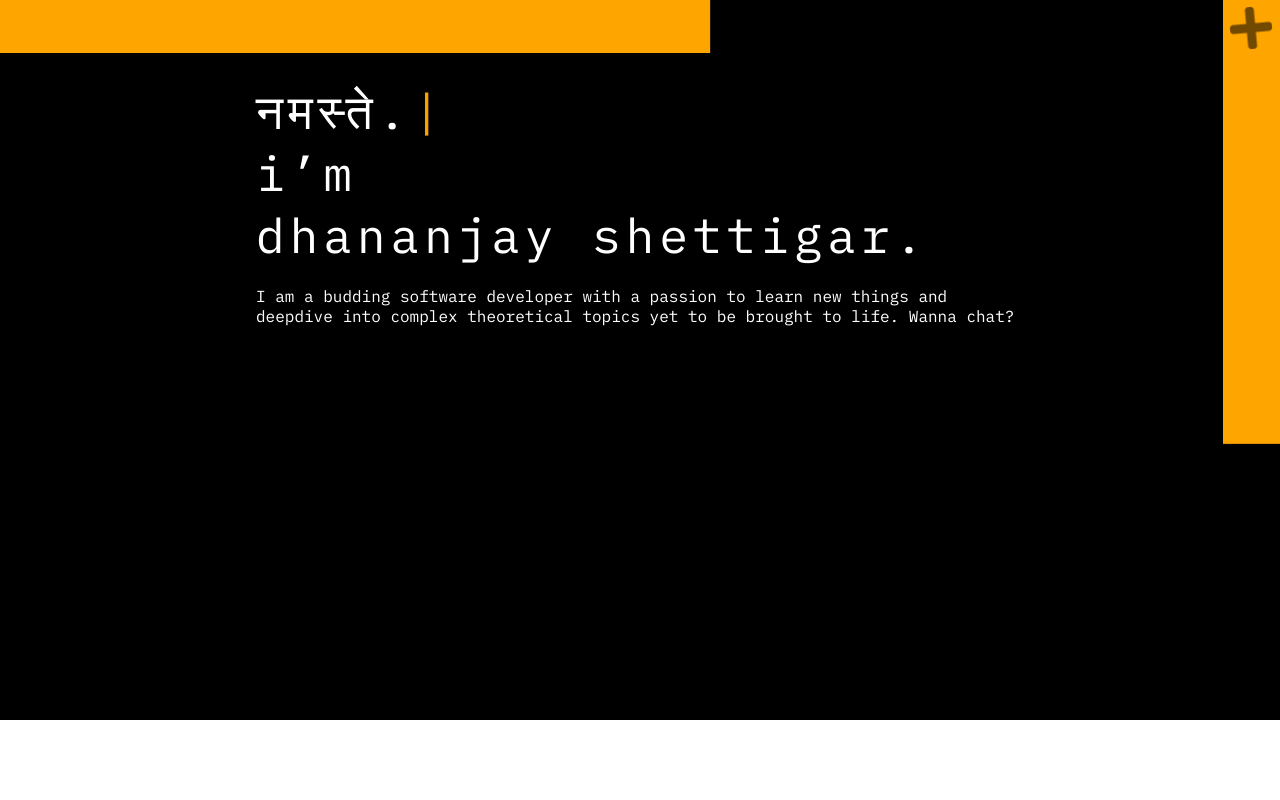
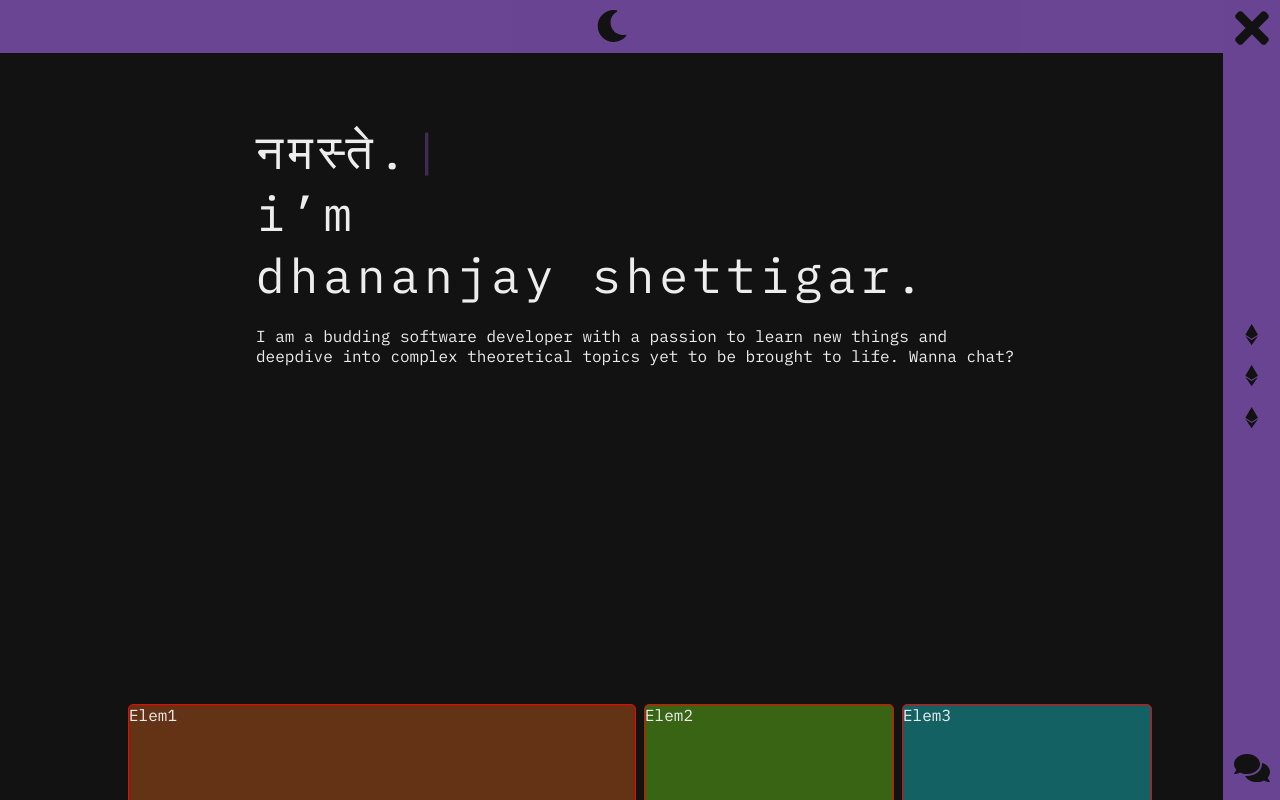
Before and after one commit to djroxx2000/my-portfolio, a React app in the folder lets-talk-client/: page / in a window 1280 px wide. Both pictures are taken after a click on the element 1250 px from the left and 27 px from the top of the page. Shown: the top 800 px of the page. Built offline with nearby package versions, Linux system fonts and the light colour scheme.

Commit message:
Lots of Stuff
1. Added fontawesome icons
2. Added theme support to all accented elements
3. Added page navigation
4. Added full page modal
5. Added portfolio grid with preliminary design
6. Need to refactor functions into utility folder
7. Need to refactor css for theming

```diff
--- a/lets-talk-client/package.json
+++ b/lets-talk-client/package.json
@@ -4,6 +4,7 @@
   "private": true,
   "dependencies": {
     "@fortawesome/fontawesome-svg-core": "^1.2.36",
+    "@fortawesome/free-brands-svg-icons": "^5.15.4",
     "@fortawesome/free-solid-svg-icons": "^5.15.4",
     "@fortawesome/react-fontawesome": "^0.1.16",
     "@testing-library/jest-dom": "^5.15.0",
--- a/lets-talk-client/src/components/App.js
+++ b/lets-talk-client/src/components/App.js
@@ -1,16 +1,55 @@
-import React from "react";
+import React, { useRef, useEffect } from "react";
 import { GlobalContext } from "../contexts/Globals/GlobalProvider";
 
 import "../styles/App.css";
 import Hero from "./Hero";
 import Navigation from "./Navigation";
+import PortfolioGrid from "./PortfolioGrid";
+import PageModal from "./PageModal";
 
 function App() {
   const [state, _] = React.useContext(GlobalContext);
+  const hero = useRef(null);
+  const portfolio = useRef(null);
+
+  useEffect(() => {
+    scrollToComponent();
+  }, [state.navClick]);
+
+  useEffect(() => {
+    if (state.themeDark) {
+      document.documentElement.style.background = "var(--color-dark-bg)";
+    } else {
+      document.documentElement.style.background = "var(--color-bright-bg)";
+    }
+  }, [state.themeDark]);
+
+  const scrollToComponent = () => {
+    let component = window.location.hash;
+    switch (window.location.hash) {
+      case "#hero":
+        hero.current.scrollIntoView();
+        hero.current.focus();
+        break;
+      case "#portfolio":
+        portfolio.current.scrollIntoView();
+        portfolio.current.focus();
+        break;
+    }
+  };
+
   return (
     <div className={"App " + (state.themeDark ? "theme-dark" : "theme-light")}>
-      <Navigation />
-      <Hero />
+      <PageModal />
+      <div>
+        <Navigation />
+      </div>
+      <div ref={hero}>
+        <Hero />
+      </div>
+      <div ref={portfolio}>
+        <PortfolioGrid />
+      </div>
     </div>
   );
 }
--- a/lets-talk-client/src/components/Hero.js
+++ b/lets-talk-client/src/components/Hero.js
@@ -1,4 +1,4 @@
-import React from "react";
+import React, { useEffect } from "react";
 import { GlobalContext } from "../contexts/Globals/GlobalProvider";
 
 import TypeWriter from "typewriter-effect";
@@ -6,6 +6,16 @@ import "../styles/Hero.css";
 
 export default function Hero() {
   const [state, _] = React.useContext(GlobalContext);
+
+  useEffect(() => {
+    const typeCursor = document.getElementsByClassName("Typewriter__cursor")[0];
+    if (state.themeDark) {
+      typeCursor.style.color = "var(--color-dark-accent)";
+    } else {
+      typeCursor.style.color = "var(--color-bright-accent)";
+    }
+  }, [state.themeDark]);
+
   const greetings = [
     "<span>hi</span>.",
     "<span>नमस्ते</span>.",
@@ -24,7 +34,7 @@ export default function Hero() {
             loop: true,
             pauseFor: 4000,
             delay: 150,
-            deleteSpeed: 75,
+            deleteSpeed: 85,
           }}
         />
         <span>i’m</span>
--- a/lets-talk-client/src/components/Navigation.js
+++ b/lets-talk-client/src/components/Navigation.js
@@ -1,78 +1,193 @@
-import React, { useState, useRef } from "react";
+import React, { useEffect, useRef } from "react";
 import { GlobalContext } from "../contexts/Globals/GlobalProvider";
 
 import "../styles/Navigation.css";
 import { FontAwesomeIcon } from "@fortawesome/react-fontawesome";
-import { faPlus } from "@fortawesome/free-solid-svg-icons";
+import {
+  faPlus,
+  faSun,
+  faMoon,
+  faComments,
+} from "@fortawesome/free-solid-svg-icons";
+import { faEthereum } from "@fortawesome/free-brands-svg-icons";
 
 export default function Navigation() {
   const [state, dispatch] = React.useContext(GlobalContext);
-  const [navOpen, setNavOpen] = useState(false);
 
+  const navRoot = useRef(null);
   const navTop = useRef(null);
+  const navRight = useRef(null);
   const navCoreIcon = useRef(null);
-  const navRight = useRef(null);
+  const navThemeIcon = useRef(null);
+
+  useEffect(() => {
+    navElementHide();
+  }, []);
+
+  useEffect(() => {
+    if (state.modalOpen) {
+      navRoot.current.style.display = "none";
+    } else {
+      navRoot.current.style.display = "block";
+    }
+  }, [state.modalOpen]);
 
   const setOpenNavAnimations = () => {
-    navTop.current.style.animation = "fadeInLeft 4s ease-in infinite";
-    navCoreIcon.current.style.animation = "rotateAntiClock 4s ease-in infinite";
-    navRight.current.style.animation = "fadeInDown 4s ease-in infinite";
+    navTop.current.style.transform = "translateX(0)";
+    navRight.current.style.transform = "translateY(0)";
+    navCoreIcon.current.style.transform = "rotate(45deg)";
+    if (state.themeDark) {
+      navCoreIcon.current.style.color = "var(--color-dark-bg)";
+    } else {
+      navCoreIcon.current.style.color = "var(--color-bright-bg)";
+    }
+    setTimeout(() => {
+      navElementShow();
+    }, 2500);
   };
 
   const setCloseNavAnimations = () => {
-    navTop.current.style.animation = "fadeOutRight 4s ease-in infinite";
-    navCoreIcon.current.style.animation = "rotateClock 4s ease-in infinite";
-    navRight.current.style.animation = "fadeOutUp 4s ease-in infinite";
+    navTop.current.style.transform = "translateX(-100vw)";
+    navRight.current.style.transform = "translateY(-100vh)";
+    navCoreIcon.current.style.transform = "rotate(-360deg) ";
+    navThemeIcon.current.style.display = "none";
+    setTimeout(() => {
+      if (state.themeDark) {
+        navCoreIcon.current.style.color = "var(--color-dark-accent)";
+      } else {
+        navCoreIcon.current.style.color = "var(--color-bright-accent)";
+      }
+    }, 2500);
   };
 
-  const removeNavAnimations = () => {
-    navTop.current.style.animation = "";
-    navCoreIcon.current.style.animation = "";
-    navRight.current.style.animation = "";
+  const navElementShow = () => {
+    const navPageIcons = document.getElementsByClassName("nav-open-icon");
+    for (let elem of navPageIcons) {
+      elem.style.display = "block";
+    }
   };
 
-  const adjustNavStyles = () => {
-    if (navOpen) {
-      navTop.current.style.opacity = "0";
-      navRight.current.style.opacity = "0";
-      navCoreIcon.current.style.transform = "rotate(0deg)";
-      navCoreIcon.current.style.color = "orange";
-    } else {
-      navTop.current.style.opacity = "1";
-      navRight.current.style.opacity = "1";
-      navCoreIcon.current.style.transform = "rotate(315deg)";
-      navCoreIcon.current.style.color = "black";
+  const navElementHide = () => {
+    const navPageIcons = document.getElementsByClassName("nav-open-icon");
+    for (let elem of navPageIcons) {
+      elem.style.display = "none";
     }
   };
 
   const toggleNavState = (ev) => {
     ev.preventDefault();
-    if (navOpen) {
+    dispatch({ type: "toggle_nav" });
+    console.log(state.navOpen);
+    if (state.navOpen) {
+      setOpenNavAnimations();
+    } else {
       setCloseNavAnimations();
+      navElementHide();
+    }
+  };
+
+  const toggleTheme = (ev) => {
+    ev.preventDefault();
+    console.log("theme toggle");
+    dispatch({ type: "toggle_theme" });
+    console.log(state.themeDark);
+    if (!state.themeDark) {
+      navTop.current.style.background = "var(--color-dark-accent)";
+      navTop.current.style.color = "var(--color-dark-bg)";
+      navRight.current.style.background = "var(--color-dark-accent)";
+      navRight.current.style.color = "var(--color-dark-bg)";
+      navCoreIcon.current.style.color = "var(--color-dark-bg)";
     } else {
-      setOpenNavAnimations();
+      navTop.current.style.background = "var(--color-bright-accent)";
+      navTop.current.style.color = "var(--color-bright-bg)";
+      navRight.current.style.background = "var(--color-bright-accent)";
+      navRight.current.style.color = "var(--color-bright-bg)";
+      navCoreIcon.current.style.color = "var(--color-bright-bg)";
     }
-    setNavOpen(!navOpen);
-    if (!navOpen) {
-      adjustNavStyles();
-    }
-    setTimeout(() => {
-      removeNavAnimations();
-      if (navOpen) {
-        adjustNavStyles();
-      }
-    }, 4000);
+    // navTop.current.style.background = "var(--color-bright-accent)";
   };
 
   return (
-    <div className="nav-root">
-      <div ref={navTop} className="nav-top"></div>
+    <div ref={navRoot} className="nav-root">
+      <div ref={navTop} className="nav-top">
+        <div
+          ref={navThemeIcon}
+          onClick={toggleTheme}
+          className="icon-div nav-open-icon nav-theme-icon-wrapper"
+        >
+          <FontAwesomeIcon
+            className="nav-theme-icon"
+            size="2x"
+            icon={state.themeDark ? faMoon : faSun}
+          />
+        </div>
+      </div>
       <div onClick={toggleNavState} className="nav-core">
-        <div ref={navCoreIcon} className="nav-core-icon-wrapper">
+        <div ref={navCoreIcon} className="icon-div nav-core-icon-wrapper">
           <FontAwesomeIcon className="nav-core-icon" size="3x" icon={faPlus} />
         </div>
       </div>
-      <div ref={navRight} className="nav-right"></div>
+      <div ref={navRight} className="nav-right">
+        <div>{/* This div for making flex column work right */}</div>
+        <div className="nav-page-elem-wrapper">
+          <div className="nav-open-icon">
+            <a
+              href="#hero"
+              onClick={() => {
+                dispatch({ type: "click_nav" });
+              }}
+            >
+              <FontAwesomeIcon
+                className="nav-page-icon"
+                size="lg"
+                icon={faEthereum}
+              />
+            </a>
+          </div>
+          <div className="nav-open-icon">
+            <a
+              href="#portfolio"
+              className="nav-open-icon"
+              onClick={() => {
+                dispatch({ type: "click_nav" });
+              }}
+            >
+              <FontAwesomeIcon
+                className="nav-page-icon"
+                size="lg"
+                icon={faEthereum}
+              />
+            </a>
+          </div>
+          <div className="nav-open-icon">
+            <a
+              href="#"
+              className="nav-open-icon"
+              onClick={() => {
+                dispatch({ type: "click_nav" });
+              }}
+            >
+              <FontAwesomeIcon
+                className="nav-page-icon"
+                size="lg"
+                icon={faEthereum}
+              />
+            </a>
+          </div>
+        </div>
+        <div
+          className="nav-open-icon"
+          onClick={() => {
+            dispatch({ type: "toggle_modal" });
+          }}
+        >
+          <FontAwesomeIcon
+            className="nav-chat-icon"
+            size="2x"
+            icon={faComments}
+          />
+        </div>
+      </div>
     </div>
   );
 }
--- /dev/null
+++ b/lets-talk-client/src/components/PageModal.js
@@ -0,0 +1,49 @@
+import React, { useEffect, useRef } from "react";
+import { GlobalContext } from "../contexts/Globals/GlobalProvider";
+
+import "../styles/PageModal.css";
+import { FontAwesomeIcon } from "@fortawesome/react-fontawesome";
+import { faTimes } from "@fortawesome/free-solid-svg-icons";
+
+export default function PageModal() {
+  const [state, dispatch] = React.useContext(GlobalContext);
+
+  const modal = useRef(null);
+  const modalClose = useRef(null);
+
+  useEffect(() => {
+    if (state.modalOpen) {
+      modal.current.style.display = "block";
+    } else {
+      modal.current.style.display = "none";
+    }
+  }, [state.modalOpen]);
+
+  useEffect(() => {
+    if (state.themeDark) {
+      modal.current.style.background = "var(--color-bright-transparent-low)";
+      modalClose.current.style.color = "var(--color-dark-alert)";
+    } else {
+      modal.current.style.background = "var(--color-dark-transparent-low)";
+      modalClose.current.style.color = "var(--color-bright-alert)";
+    }
+  }, [state.themeDark]);
+
+  return (
+    <div className="global-modal" ref={modal}>
+      <div
+        className="modal-close-btn"
+        ref={modalClose}
+        onClick={() => {
+          dispatch({ type: "toggle_modal" });
+        }}
+      >
+        <FontAwesomeIcon
+          className="modal-close-icon"
+          size="3x"
+          icon={faTimes}
+        />
+      </div>
+    </div>
+  );
+}
--- /dev/null
+++ b/lets-talk-client/src/components/PortfolioGrid.js
@@ -0,0 +1,35 @@
+import React, { useEffect } from "react";
+import { GlobalContext } from "../contexts/Globals/GlobalProvider";
+
+import "../styles/PortfolioGrid.css";
+
+export default function PortfolioGrid() {
+  const [state, dispatch] = React.useContext(GlobalContext);
+
+  useEffect(() => {
+    const elems = document.getElementsByClassName("portfolio-elem");
+    for (let elem of elems) {
+      if (state.themeDark) {
+        elem.classList.remove("theme-bright");
+        elem.classList.add("theme-dark");
+      } else {
+        elem.classList.remove("theme-dark");
+        elem.classList.add("theme-bright");
+      }
+    }
+  }, [state.themeDark]);
+
+  return (
+    <div className="portfolio-root">
+      <div className="portfolio-elem portfolio-elem-1">Elem1</div>
+      <div className="portfolio-elem portfolio-elem-2">Elem2</div>
+      <div className="portfolio-elem portfolio-elem-3">Elem3</div>
+      <div className="portfolio-elem portfolio-elem-4">Elem4</div>
+      <div className="portfolio-elem portfolio-elem-5">Elem5</div>
+      <div className="portfolio-elem portfolio-elem-6">Elem6</div>
+      <div className="portfolio-elem portfolio-elem-7">Elem7</div>
+      <div className="portfolio-elem portfolio-elem-8">Elem8</div>
+      <div className="portfolio-elem portfolio-elem-9">Elem9</div>
+    </div>
+  );
+}
--- a/lets-talk-client/src/contexts/Globals/reducer.js
+++ b/lets-talk-client/src/contexts/Globals/reducer.js
@@ -5,7 +5,21 @@ export const reducer = (state, action) => {
         ...state,
         themeDark: !state.themeDark,
       };
-
+    case "toggle_nav":
+      return {
+        ...state,
+        navOpen: !state.navOpen,
+      };
+    case "click_nav":
+      return {
+        ...state,
+        navClick: !state.navClick,
+      };
+    case "toggle_modal":
+      return {
+        ...state,
+        modalOpen: !state.modalOpen,
+      };
     default:
       return state;
   }
@@ -13,4 +27,7 @@ export const reducer = (state, action) => {
 
 export const initialState = {
   themeDark: true,
+  navOpen: true,
+  navClick: true,
+  modalOpen: false,
 };
--- a/lets-talk-client/src/index.css
+++ b/lets-talk-client/src/index.css
@@ -2,10 +2,24 @@
 @import url("https://fonts.googleapis.com/css2?family=IBM+Plex+Mono:wght@300;400;500&display=swap");
 
 :root {
-  --color-primary-bg: pink;
-  --color-primary-font: black;
-  --color-primary-accent: #101010;
-  --color-primary-accent: #ffffff;
+  --color-dark-bg: #121212;
+  --color-dark-font: #ededed;
+  --color-dark-accent: #915cceb0;
+  --color-dark-transparent: rgba(200, 200, 200, 0.5);
+  --color-dark-transparent-low: rgba(150, 150, 150, 0.9);
+  --color-dark-alert: #964c58;
+
+  --color-bright-bg: #cdcddd;
+  --color-bright-font: #121212;
+  --color-bright-accent: #5c66f3b0;
+  --color-bright-transparent: rgba(50, 50, 50, 0.5);
+  --color-bright-transparent-low: rgba(50, 50, 50, 0.9);
+  --color-bright-alert: #ac142f;
+}
+
+html {
+  scroll-behavior: smooth;
+  background: var(--color-dark-bg);
 }
 
 body {
@@ -22,6 +36,11 @@ code {
     monospace;
 }
 
+a {
+  text-decoration: none;
+  color: inherit;
+}
+
 .btn {
   color: var(--color-primary-font);
   background: var(--color-primary-bg);
--- a/lets-talk-client/src/styles/App.css
+++ b/lets-talk-client/src/styles/App.css
@@ -5,11 +5,11 @@
 }
 
 .theme-dark {
-  background: black;
+  background: var(--color-dark-bg);
 }
 
 .theme-light {
-  background: white;
+  background: var(--color-bright-bg);
 }
 
 .App-link {
--- a/lets-talk-client/src/styles/Hero.css
+++ b/lets-talk-client/src/styles/Hero.css
@@ -1,8 +1,8 @@
 .hero {
   box-sizing: border-box;
   margin: 0 auto;
-  min-height: 90vh;
-  padding-top: 5em;
+  min-height: 80vh;
+  padding-top: 15vh;
   width: 60vw;
   display: flex;
   flex-direction: column;
@@ -16,15 +16,15 @@
 }
 
 .Typewriter__cursor {
-  color: orange;
+  color: var(--color-bright-accent);
 }
 
 .theme-dark {
-  caret-color: orange;
-  color: white;
+  caret-color: var(--color-dark-accent);
+  color: var(--color-dark-font);
 }
 
 .theme-light {
-  caret-color: blue;
-  color: black;
+  caret-color: var(--color-bright-accent);
+  color: var(--color-bright-font);
 }
--- a/lets-talk-client/src/styles/Navigation.css
+++ b/lets-talk-client/src/styles/Navigation.css
@@ -1,16 +1,24 @@
 :root {
-  --var-accent-bright: #FFA500;
+  --nav-anim-time: 2.5s;
+  --nav-elem-anim-time: 1s;
 }
 
 .nav-top {
   position: fixed;
+  display: flex;
+  text-align: center;
+  justify-content: center;
+  align-items: center;
+  flex-direction: row;
   top: 0;
   left: 0;
-  width: 100vw;
+  width: calc(100vw - 3.55em);
   height: 3.3em;
   z-index: 100;
-  opacity: 0;
-  background: var(--var-accent-bright);
+  background: var(--color-dark-accent);
+  color: var(--color-dark-bg);
+  transform: translateX(-100vw);
+  transition: transform var(--nav-anim-time) linear;
 }
 
 .nav-core {
@@ -18,91 +26,59 @@
   padding: 3.5px;
   justify-content: center;
   position: fixed;
-  top: 0;
-  right: 2px;
-  height: 3em;
-  width: 3em;
+  right: 0;
   z-index: 101;
 }
 
-.nav-core-icon-wrapper {
-  color: var(--var-accent-bright);
+.nav-core-icon-wrapper,
+.nav-theme-icon-wrapper {
   background: rgba(0, 0, 0, 0);
-  width: 100%;
-  height: 100%;
+  width: fit-content;
+  height: fit-content;
 }
 
-.nav-core-icon:hover {
+.nav-core-icon-wrapper {
+  color: var(--color-dark-accent);
+  transform: rotate(-360deg);
+  transition: transform var(--nav-anim-time) linear;
+  padding: 0 4px;
+}
+
+.nav-theme-icon-wrapper {
+  display: none;
+  transition: display var(--nav-elem-anim-time) linear;
+}
+
+.nav-core-icon:hover,
+.nav-theme-icon:hover,
+.nav-chat-icon:hover {
   cursor: pointer;
 }
 
 .nav-right {
   position: fixed;
+  display: flex;
+  flex-direction: column;
+  text-align: center;
+  justify-content: space-between;
   top: 0;
   right: 0;
   height: 100vh;
   width: 3.55em;
   z-index: 100;
-  opacity: 0;
-  background: var(--var-accent-bright);
+  background: var(--color-dark-accent);
+  color: var(--color-dark-bg);
+  transform: translateY(-100vh);
+  transition: transform var(--nav-anim-time) linear;
 }
 
-@keyframes rotateAntiClock {
-  from {
-    color: var(--var-accent-bright);
-    transform: rotate(0deg);
-  } to {
-    color: black;
-    transform: rotate(315deg);
-  }
+.nav-page-elem-wrapper {
+  display: flex;
+  text-align: center;
+  flex-direction: column;
+  gap: 20px;
 }
 
-@keyframes rotateClock {
-  from {
-    color: black;
-    transform: rotate(315deg);
-  } to {
-    color: var(--var-accent-bright);
-    transform: rotate(0deg);
-  }
+.nav-chat-icon {
+  padding-bottom: 0.5em;
 }
-
-@keyframes fadeInLeft {
-  from {
-    /* opacity: 0; */
-    transform: translateX(-100vw);
-  } to {
-    /* opacity: 1; */
-    transform: translateX(0);
-  }
-}
-
-@keyframes fadeOutRight {
-  from {
-    /* opacity: 1; */
-    transform: translateX(0);
-  } to {
-    /* opacity: 0; */
-    transform: translateX(-100vw);
-  }
-}
-
-@keyframes fadeInDown {
-  from {
-    /* opacity: 0; */
-    transform: translateY(-100vh);
-  } to {
-    /* opacity: 1; */
-    transform: translateY(0);
-  }
-}
-
-@keyframes fadeOutUp {
-  from {
-    /* opacity: 1; */
-    transform: translateY(0);
-  } to {
-    /* opacity: 0; */
-    transform: translateY(-100vh);
-  }
-}
--- /dev/null
+++ b/lets-talk-client/src/styles/PageModal.css
@@ -0,0 +1,25 @@
+.global-modal {
+  box-sizing: border-box;
+  position: fixed;
+  width: 95vw;
+  height: 95vh;
+  top: 2.5vh;
+  left: 2.5vw;
+  background: var(--color-bright-transparent-low);
+  border-radius: 5px;
+  border: 1px solid var(--color-dark-transparent);
+  z-index: 103;
+}
+
+.modal-close-btn {
+  box-sizing: border-box;
+  position: absolute;
+  padding: 0.6em 1em;
+  right: 0;
+  top: 0;
+  color: var(--color-dark-alert);
+}
+
+.modal-close-btn:hover {
+  cursor: pointer;
+}
--- /dev/null
+++ b/lets-talk-client/src/styles/PortfolioGrid.css
@@ -0,0 +1,124 @@
+.portfolio-root {
+  width: 80vw;
+  margin: 0 auto;
+  padding: 4em 0;
+  display: grid;
+  grid-template-columns: repeat(4, 1fr);
+  grid-template-areas:
+    "elem1 elem1 elem2 elem3"
+    "elem4 elem5 elem2 elem6"
+    "elem7 elem8 elem8 elem9";
+  grid-auto-columns: minmax(14em, auto);
+  grid-auto-rows: minmax(20em, auto);
+  gap: 0.5em;
+}
+
+.portfolio-elem {
+  position: relative;
+  border-radius: 5px;
+  border: 1px solid red;
+}
+
+.portfolio-elem.theme-dark:hover {
+  cursor: pointer;
+  box-shadow: 0 0 3em var(--color-dark-transparent) inset;
+}
+
+.portfolio-elem.theme-bright:hover {
+  cursor: pointer;
+  box-shadow: 0 0 3em var(--color-bright-transparent) inset;
+}
+
+.portfolio-elem-1 {
+  grid-area: elem1;
+  background: rgb(100, 50, 20);
+  /* min-width: 500px; */
+}
+
+.portfolio-elem-2 {
+  grid-area: elem2;
+  background: rgb(56, 100, 20);
+  /* min-width: 250px; */
+}
+
+.portfolio-elem-3 {
+  grid-area: elem3;
+  background: rgb(20, 97, 100);
+  /* min-width: 250px; */
+}
+
+.portfolio-elem-4 {
+  grid-area: elem4;
+  background: rgb(100, 20, 60);
+}
+
+.portfolio-elem-5 {
+  grid-area: elem5;
+  background: rgb(185, 121, 80);
+}
+
+.portfolio-elem-6 {
+  grid-area: elem6;
+  background: rgb(221, 63, 63);
+}
+
+.portfolio-elem-7 {
+  grid-area: elem7;
+  background: rgb(121, 100, 240);
+}
+
+.portfolio-elem-8 {
+  grid-area: elem8;
+  background: rgb(118, 179, 148);
+}
+
+.portfolio-elem-9 {
+  grid-area: elem9;
+  background: rgb(44, 70, 71);
+}
+
+@media only screen and (max-width: 1200px) {
+  .portfolio-root {
+    grid-template-columns: repeat(3, 1fr);
+    grid-template-areas:
+      "elem1 elem1 elem2"
+      "elem3 elem4 elem2"
+      "elem5 elem6 elem7"
+      "elem8 elem8 elem9";
+  }
+}
+
+@media only screen and (max-width: 900px) {
+  .portfolio-root {
+    grid-template-columns: repeat(2, 1fr);
+    grid-template-areas:
+      "elem1 elem1"
+      "elem2 elem3"
+      "elem2 elem4"
+      "elem5 elem6"
+      "elem7 elem9"
+      "elem8 elem8";
+  }
+}
+
+@media only screen and (max-width: 500px) {
+  .portfolio-root {
+    grid-template-columns: auto;
+    grid-template-areas:
+      "elem2"
+      "elem2"
+      "elem3"
+      "elem4"
+      "elem5"
+      "elem6"
+      "elem7"
+      "elem9";
+  }
+  .portfolio-elem-1 {
+    display: none;
+  }
+
+  .portfolio-elem-8 {
+    display: none;
+  }
+}
```
Also changed, not shown: lets-talk-client/src/utility/utility.js (added, +15 -0 lines), 1 other file.
